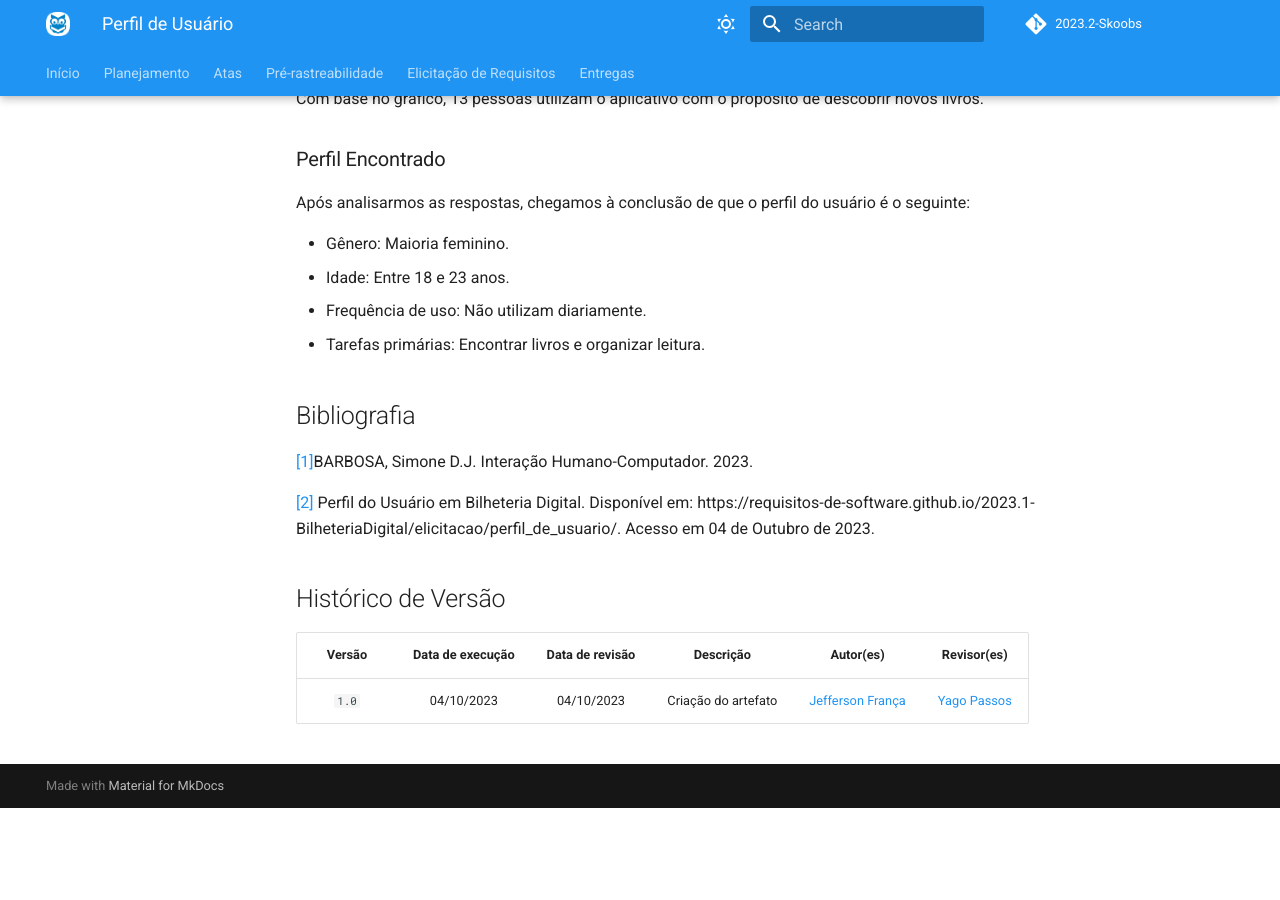
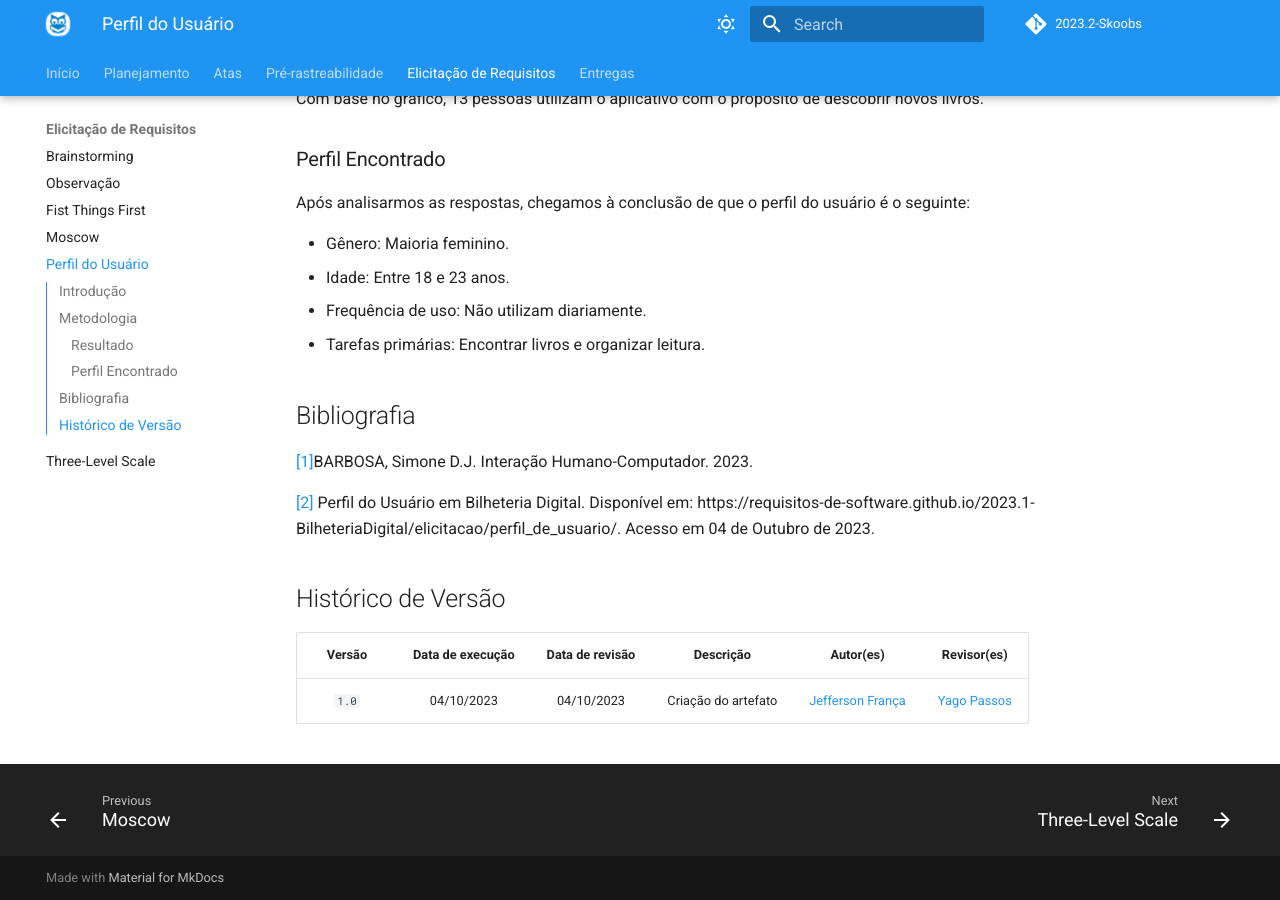
Before and after one commit to Requisitos-de-Software/2023.2-Skoob, an MkDocs documentation site: the page built from docs/elicitacao/perfil_do_usuario.md, in a window 1280 px wide and 900 px high, scrolled down 4698 px. Built offline with MkDocs 1.6.1 and Material for MkDocs 9.7.7, drawn with Linux system fonts in a browser that asks for light colours; comment, search, counter and statistics services are not loaded; before the commit the page ends 5506 px from its top, so only the background shows below that.

Commit message:
alteração do mkdocs

```diff
--- a/mkdocs.yml
+++ b/mkdocs.yml
@@ -46,5 +46,6 @@ nav:
     - Observação: elicitacao/observacao.md
     - Fist Things First: elicitacao/first_things_first.md
     - Moscow: elicitacao/moscow.md
+    - Perfil do Usuário: elicitacao/perfil_do_usuario.md
     - Three-Level Scale: elicitacao/three_level_scale.md
   - Entregas: planejamento/entregas.md
```
